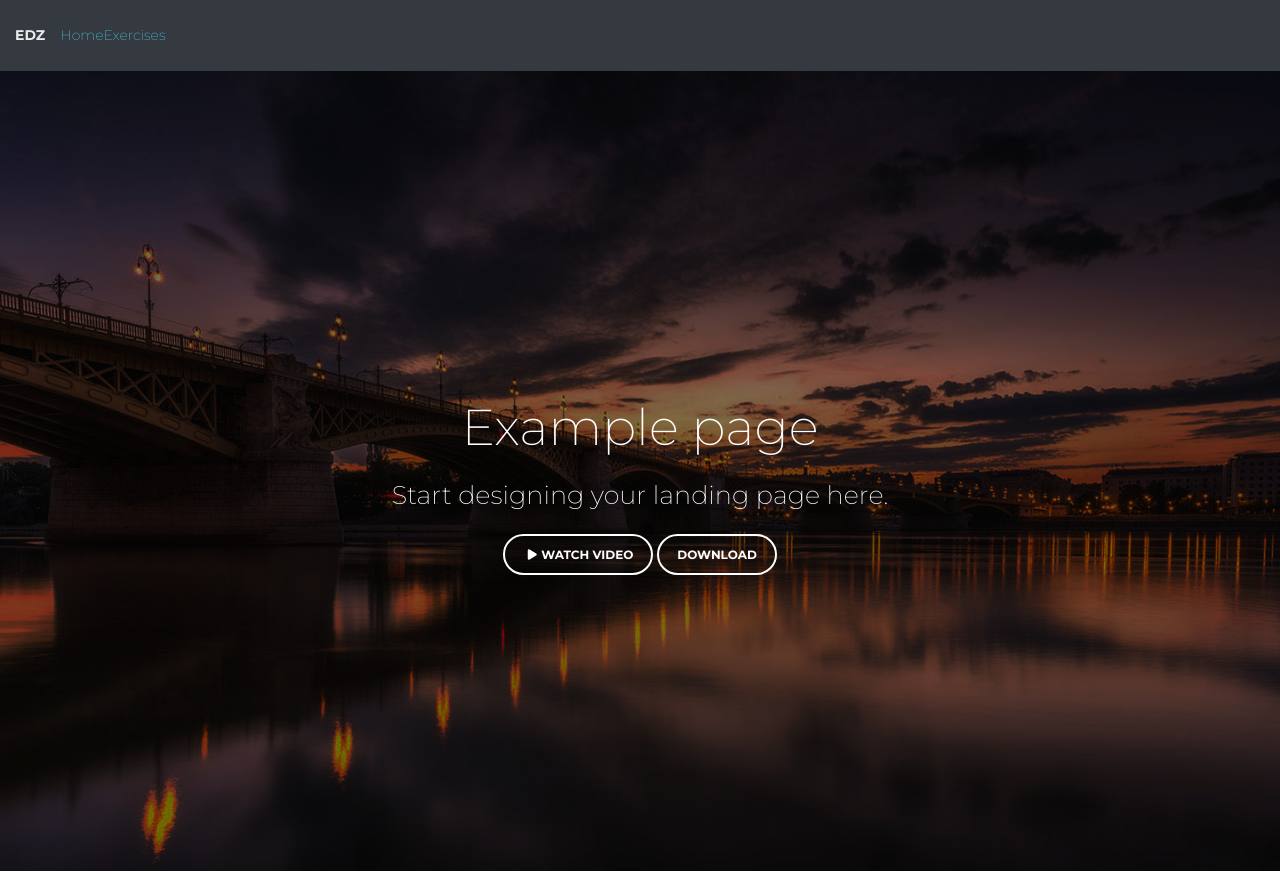
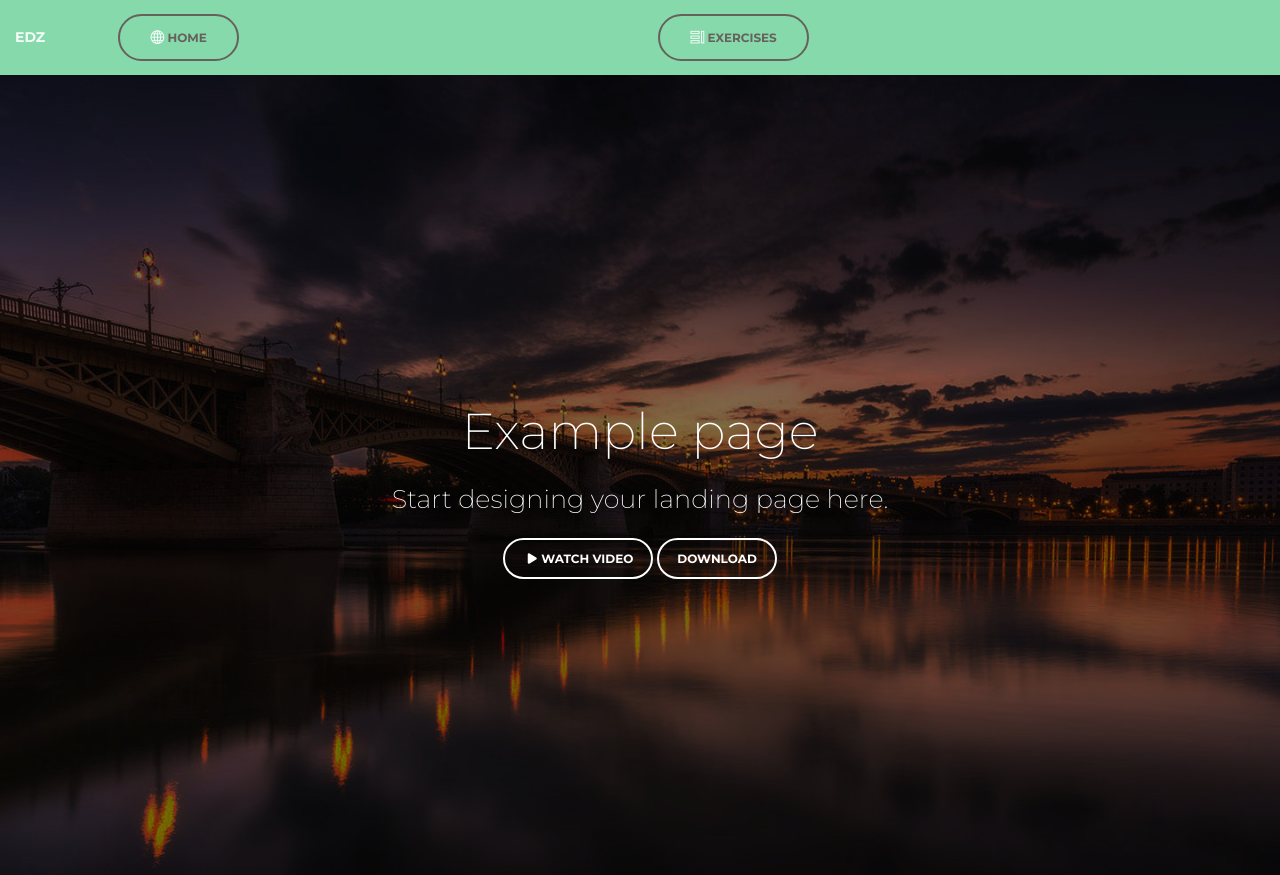
Before and after one commit to MartinsPlume/EDzWeb, a React (Create React App) app: page / in a window 1280 px wide. Built offline with nearby package versions, Linux system fonts and the light colour scheme; sample sign-in values are in the browser's storage.

Commit message:
Added NavigationBar buttons

```diff
--- a/src/components/NavigationBar.js
+++ b/src/components/NavigationBar.js
@@ -21,13 +21,10 @@ import { authenticationService } from '../authorization/Authentication'
 
 // reactstrap components
 import {
-    UncontrolledCollapse,
     NavbarBrand,
     Navbar,
-    NavItem,
-    NavLink,
-    Nav,
-    Container
+    Container,
+    Col
   } from "reactstrap";
 
 
@@ -48,13 +45,14 @@ class NavigationBar extends Component {
     render(){
         return (
             <div>
-                <Navbar color='dark' dark expand='md'>
-                    <NavbarBrand href="/">EDz</NavbarBrand>
-                    <Nav className="mr-auto" navbar>
-                        {this.state.links}
-                    </Nav>
-
-                </Navbar>
+              <Navbar className="bg-success" expand="lg">
+                <NavbarBrand href='/'>
+                    EDz
+                </NavbarBrand>
+                <Container>
+                    {this.state.links}
+                </Container>
+              </Navbar>
             </div>
         )
     }
--- a/src/pages/MainPage.js
+++ b/src/pages/MainPage.js
@@ -8,12 +8,13 @@ import StudentExercises from '../components/Student/StudentExercises'
 import {RoutesService} from '../services/RoutesService'
 import {authenticationService} from '../authorization/Authentication'
 import {PrivateRoute} from '../authorization/PrivateRoute'
-import { Switch, Link, BrowserRouter as Router } from 'react-router-dom';
+import { Switch, Link, NavLink, BrowserRouter as Router } from 'react-router-dom';
+
 
 // import resources
 
 // reactstrap components
-import {NavItem, Nav} from "reactstrap";
+import {Button, NavItem, Nav} from "reactstrap";
 import NavigationBar from 'components/NavigationBar';
 
 export class MainPage extends Component {
@@ -24,15 +25,17 @@ export class MainPage extends Component {
         this.state = {
           routes : [
             {
-              title: 'Home',
+              title: ' Home',
               key: 'home',
               link: '/',
+              icon: 'nc-icon nc-globe',
               component: StudentHome
             },
             {
-              title: 'Exercises',
+              title: ' Exercises',
               key: 'exercises',
               link: '/exercises',
+              icon: 'nc-icon nc-tile-56',
               component: StudentExercises
             }
           ]
@@ -55,11 +58,25 @@ export class MainPage extends Component {
 
       return routes.map(route => {
           return (
-            <NavItem>
-              <Link to={route.link} key={route.key}>
-                  <div className="menu-item">{route.title}</div>
-              </Link>
-            </NavItem>
+            <Nav className="mr-auto" navbar>
+              <NavItem>
+                <NavLink to={route.link} key={route.key}>
+                  <Button
+                    className="btn-round mr-1"
+                    outline
+                    size = "lg"
+                    color="default"
+                    type="button"
+                  >
+                    <i
+                              aria-hidden={false}
+                              className={route.icon}
+                            />
+                    {route.title}
+                  </Button>
+                </NavLink>
+              </NavItem>
+            </Nav>
           );
         });
       }
```
